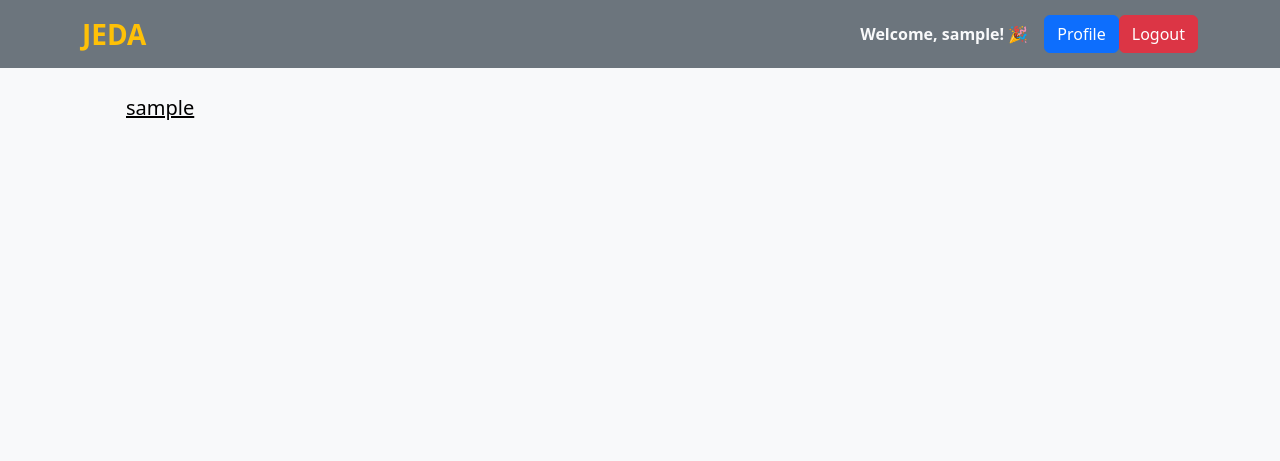
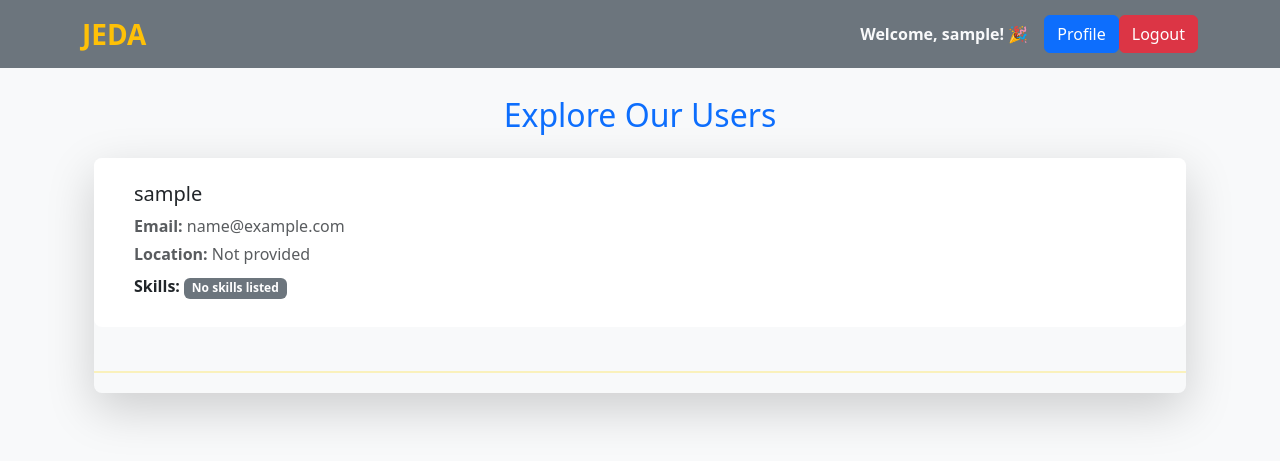
Before and after one commit to joshualent/usitcc-hackathon, a Django app: page /accounts/users/ in a window 1280 px wide. Shown: the top 461 px of the page. Run offline with Django 4.2, Linux system fonts and the light colour scheme; the visitor is signed in with stand-in values (Sample User, id 1); data comes from the database, SQL or seed files in the repository.

Commit message:
update user list.html

```diff
--- a/templates/home.html
+++ b/templates/home.html
@@ -7,7 +7,7 @@
     {% if user.is_authenticated %}
         <nav class="navbar navbar-expand-lg navbar-dark bg-secondary fixed-top">
             <div class="container">
-                <a class="navbar-brand fw-bold text-warning fs-3" href="#">JEDA</a>
+                <a class="navbar-brand fw-bold text-warning fs-3" href="{% url 'user_list' %}">JEDA</a>
                 <div class="ms-auto d-flex align-items-center">
                     <span class="me-3 text-light fw-semibold">Welcome, {{ user.username }}! 🎉</span>
                     <a href="{% url 'mentor_config' %}" class="btn btn-primary">
--- a/templates/user_list.html
+++ b/templates/user_list.html
@@ -4,10 +4,46 @@
 
 {% block more_content %}
 <div class="container mt-5">
-    <ul>
-    {% for object in object_list %}
-    <li style="list-style: none;"><p class="h5"><a href="{{ object.get_absolute_url }}" style="color: black;">{{ object.username }}</a></p></li>
-    {% endfor %}
-</ul>
+    <h2 class="text-center mb-4 text-primary">Explore Our Users</h2>
+
+    <div class="list-group shadow-lg rounded-3">
+        {% for object in object_list %}
+            <a href="{{ object.get_absolute_url }}" class="list-group-item list-group-item-action flex-column align-items-start py-4 mb-4 border-0 rounded-3 hover-shadow-lg">
+                <div class="d-flex align-items-center">
+                    <!-- Profile Picture -->
+                    <div class="profile-pic me-4">
+                        {% if object.profile.picture %}
+                            <img src="{{ object.profile.picture.url }}" alt="Profile Picture" class="img-fluid rounded-circle" style="width: 80px; height: 80px; object-fit: cover;">
+                        {% else %}
+                            <!-- Bootstrap Icon for User -->
+                            <i class="bi bi-person-circle fs-3 text-muted"></i>
+                        {% endif %}
+                    </div>
+
+                    <!-- User Details -->
+                    <div>
+                        <h5 class="mb-2 text-dark">{{ object.username }}</h5>
+                        <p class="mb-1 text-muted"><strong>Email:</strong> {{ object.email }}</p>
+                        <p class="mb-2 text-muted"><strong>Location:</strong> {{ object.profile.location|default:"Not provided" }}</p>
+                        <p class="mb-1">
+                            <strong>Skills:</strong>
+                            {% if object.profile.skills.all %}
+                                <ul class="list-inline mb-0">
+                                    {% for skill in object.profile.skills.all %}
+                                        <li class="list-inline-item badge bg-primary text-white">{{ skill.name }}</li>
+                                    {% endfor %}
+                                </ul>
+                            {% else %}
+                                <span class="badge bg-secondary">No skills listed</span>
+                            {% endif %}
+                        </p>
+                    </div>
+                </div>
+            </a>
+            <!-- Gold Horizontal Rule -->
+            <hr style="border: 1px solid gold; margin-top: 20px; margin-bottom: 20px;">
+        {% endfor %}
+    </div>
 </div>
+
 {% endblock more_content %}
```
Also changed, not shown: accounts/migrations/0005_profile.py (added).
